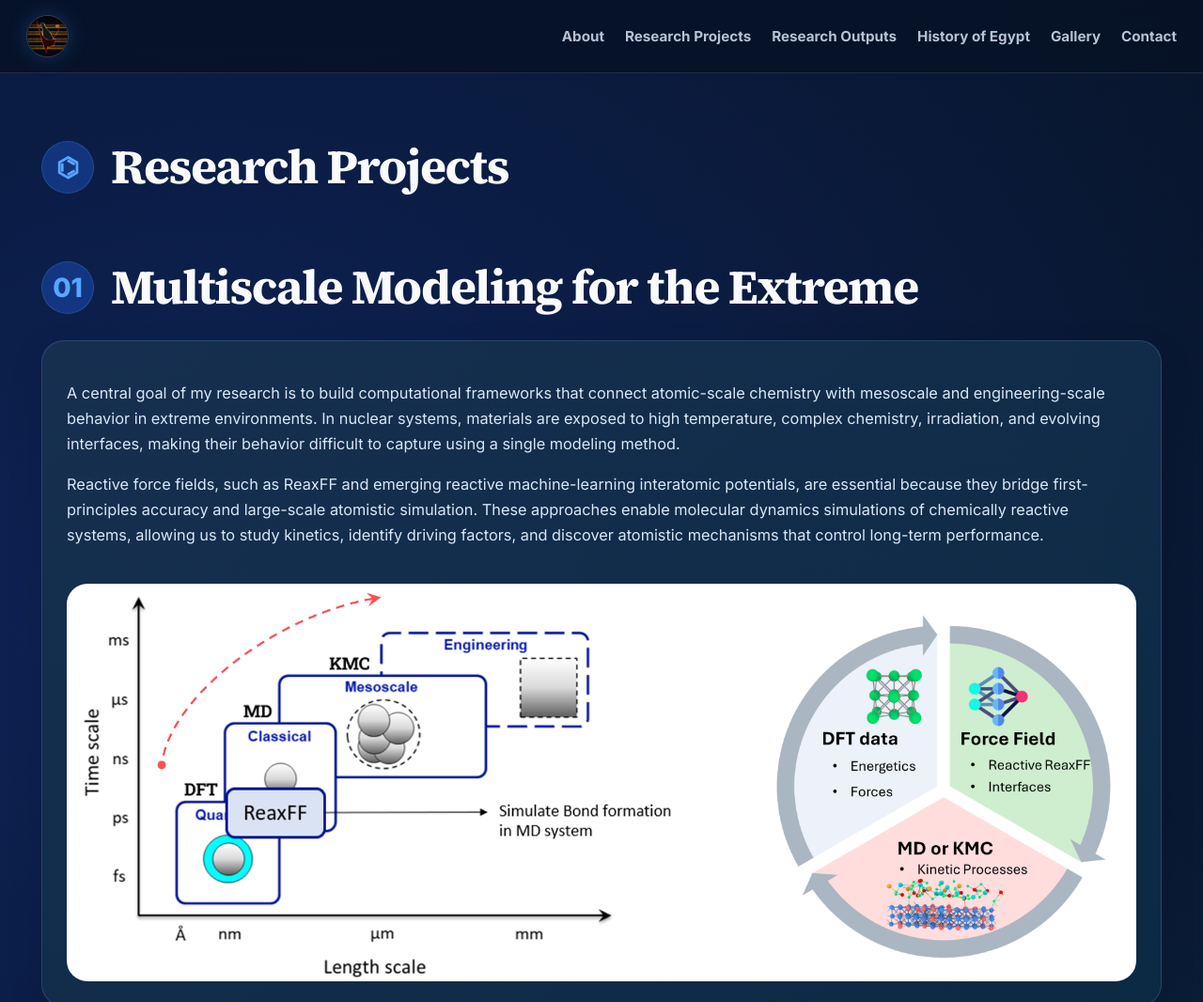
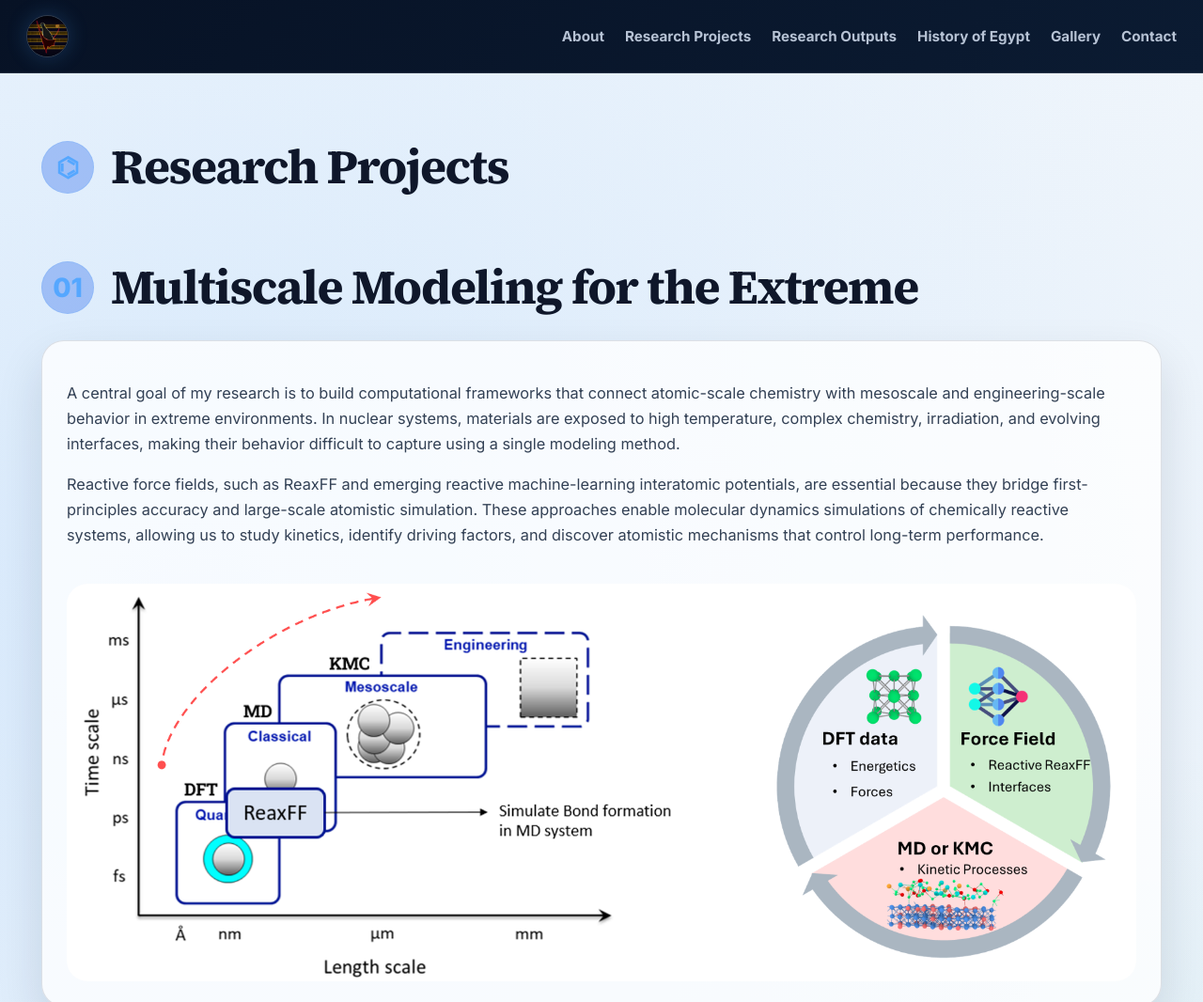
Before and after one commit to HamdyArkoub3/HamdyArkoub3.github.io, a plain HTML site: page research.html in a window 1280 px wide. Shown: the top 1066 px of the page at 94% size. Drawn offline with Linux system fonts and the light colour scheme.

Commit message:
Add CSS styles to enhance research.html layout
Added custom styles for body, header, navigation, and sections.

```diff
--- a/research.html
+++ b/research.html
@@ -17,6 +17,53 @@
   <link rel="preconnect" href="https://fonts.googleapis.com">
   <link rel="preconnect" href="https://fonts.gstatic.com" crossorigin>
   <link href="https://fonts.googleapis.com/css2?family=Inter:wght@400;500;600;700;800&family=Source+Serif+4:wght@600;700;800&display=swap" rel="stylesheet">
+  <style>
+    body {
+      background:
+        radial-gradient(circle at 16% 12%, rgba(85, 167, 255, 0.20), transparent 30%),
+        radial-gradient(circle at 90% 35%, rgba(14, 165, 164, 0.14), transparent 30%),
+        linear-gradient(135deg, #f8fafc, #eaf1f8);
+      color: #0f172a;
+    }
+
+    .site-header {
+      background: linear-gradient(135deg, #071225, #0b1b32);
+      border-bottom: 1px solid rgba(255, 255, 255, 0.12);
+      backdrop-filter: none;
+    }
+
+    .nav-links a {
+      color: #b6c2d4;
+    }
+
+    .nav-links a:hover {
+      color: #ffffff;
+    }
+
+    .section-heading h2,
+    .research-text h3,
+    .small-heading h3 {
+      color: #0f172a;
+    }
+
+    .research-text p,
+    .section p,
+    .image-caption {
+      color: #334155;
+    }
+
+    .research-feature,
+    .video-section {
+      background: rgba(255, 255, 255, 0.78);
+      border: 1px solid rgba(15, 23, 42, 0.12);
+      box-shadow: 0 22px 50px rgba(15, 23, 42, 0.12);
+    }
+
+    .research-image {
+      background: rgba(255, 255, 255, 0.96);
+      border: 1px solid rgba(15, 23, 42, 0.10);
+    }
+   </style>
 </head>
 
 <body>
```
